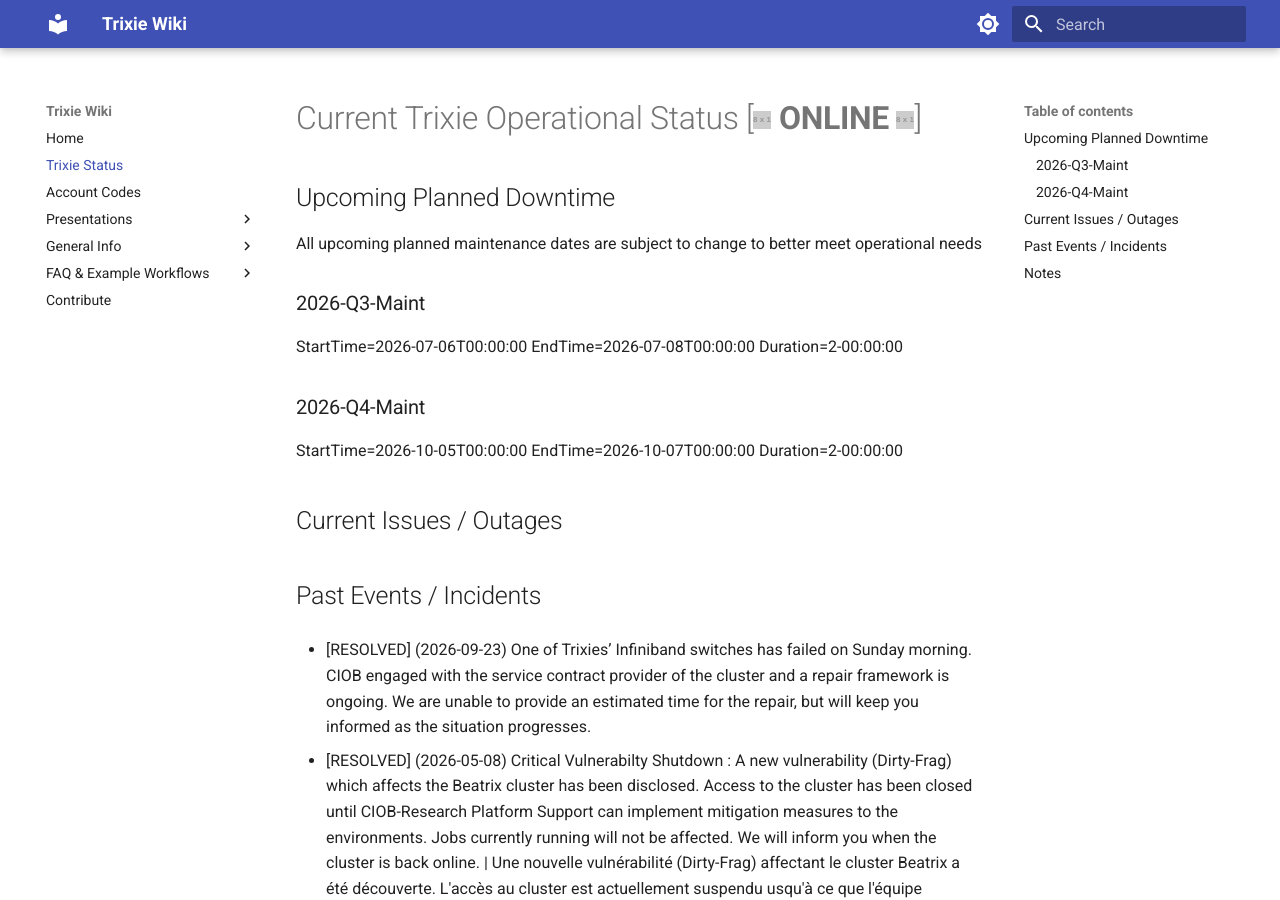
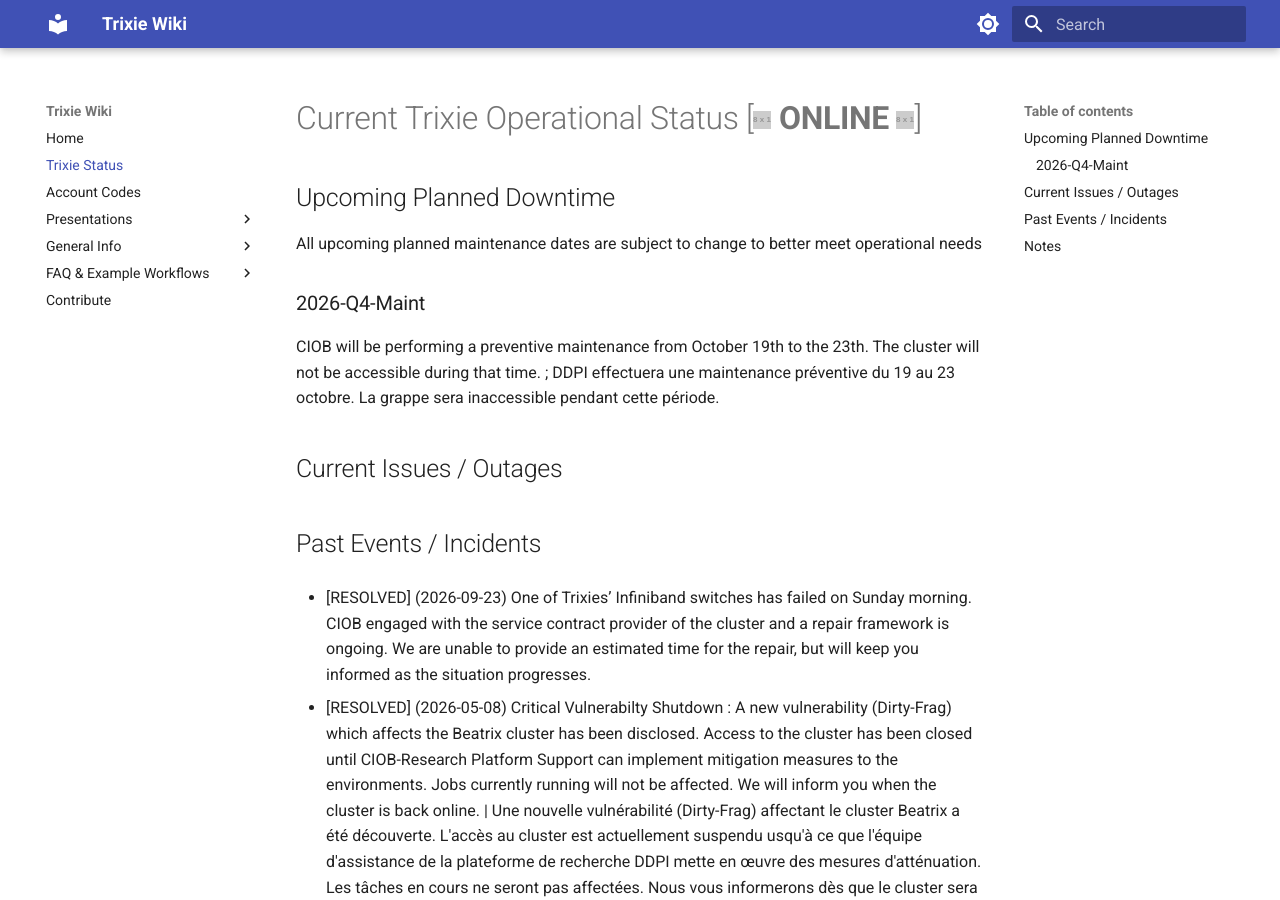
Before and after one commit to ai4d-iasc/trixie, an MkDocs documentation site: the page built from docs/Trixie-Status.md, in a window 1280 px wide and 900 px high. Built offline with MkDocs 1.6.1 and Material for MkDocs 9.7.7, drawn with Linux system fonts in a browser that asks for light colours.

Commit message:
Update Trixie-Status.md
Maintenance Update

```diff
--- a/docs/Trixie-Status.md
+++ b/docs/Trixie-Status.md
@@ -3,11 +3,8 @@
 ## Upcoming Planned Downtime
 All upcoming planned maintenance dates are subject to change to better meet operational needs
 
-### 2026-Q3-Maint
-StartTime=2026-07-06T00:00:00 EndTime=2026-07-08T00:00:00 Duration=2-00:00:00
-
 ### 2026-Q4-Maint
-StartTime=2026-10-05T00:00:00 EndTime=2026-10-07T00:00:00 Duration=2-00:00:00
+CIOB will be performing a preventive maintenance from October 19th to the 23th. The cluster will not be accessible during that time. ; DDPI effectuera une maintenance préventive du 19 au 23 octobre. La grappe sera inaccessible pendant cette période.
 
 ## Current Issues / Outages
 
```
